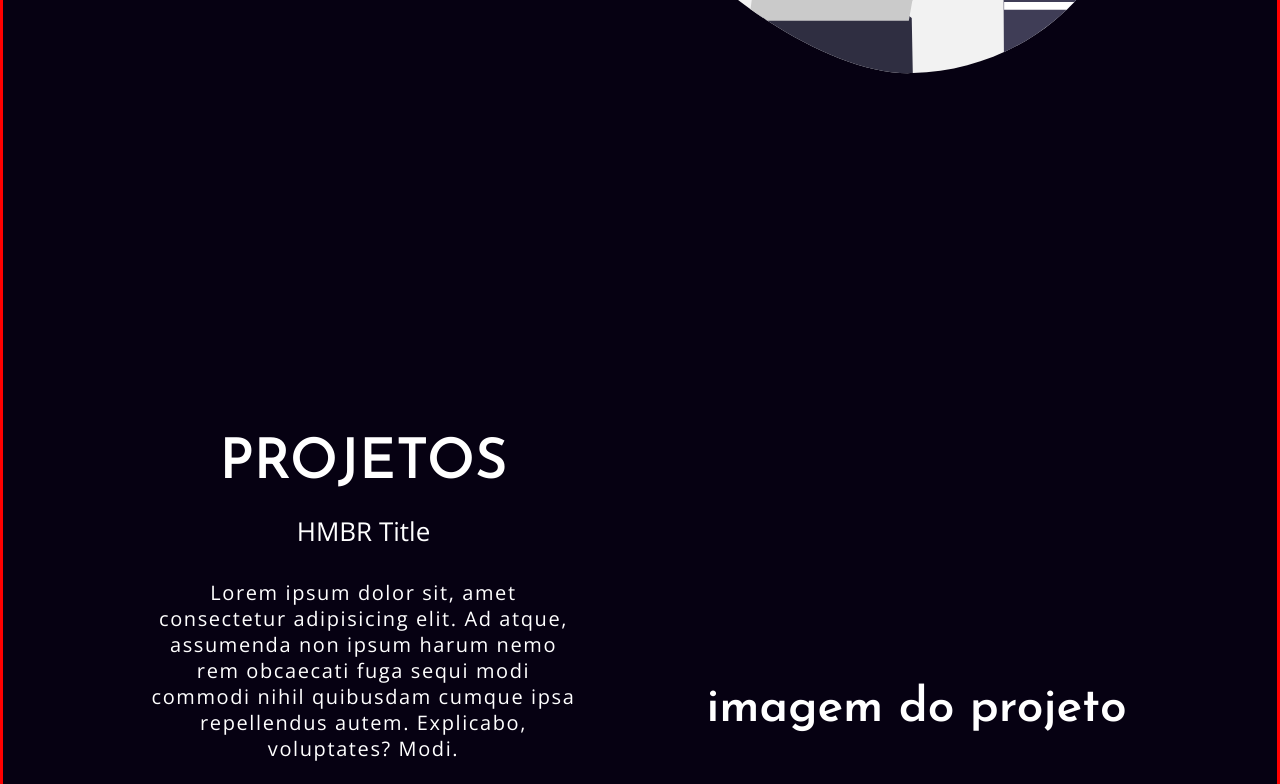
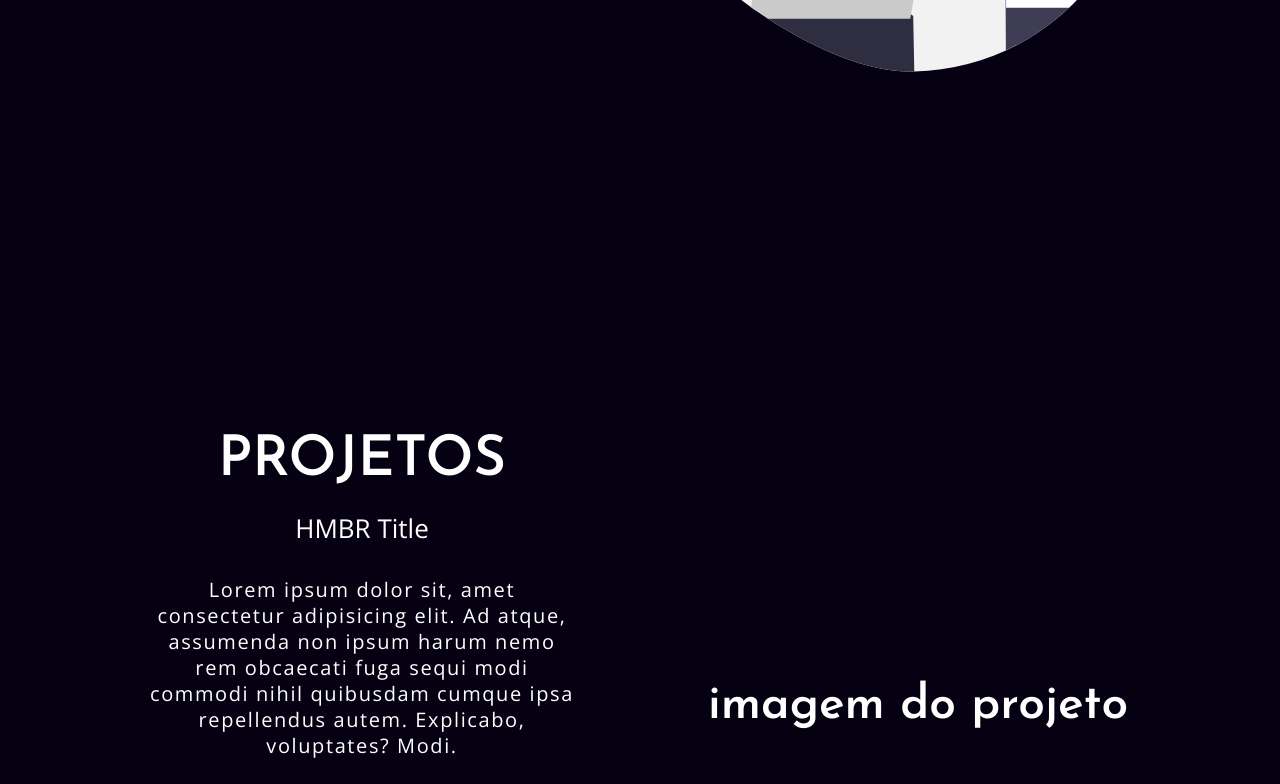
Before and after one commit to Victorprog4/meuPortfolio, a plain HTML site: page index.html in a window 1280 px wide. Shown: the part 659-1443 px from the top of the page. Drawn offline with nearby package versions, Linux system fonts and the light colour scheme.

Commit message:
alteracoes v0.1

```diff
--- a/src/css/style.scss
+++ b/src/css/style.scss
@@ -20,5 +20,5 @@ body{
     max-width: 1920px;
     width: 100%;
     background-color: #060112;
-    border: 3px solid red;
+    //border: 3px solid red;
 }
```
Also changed, not shown: src/css/style.css, 1 other file.
